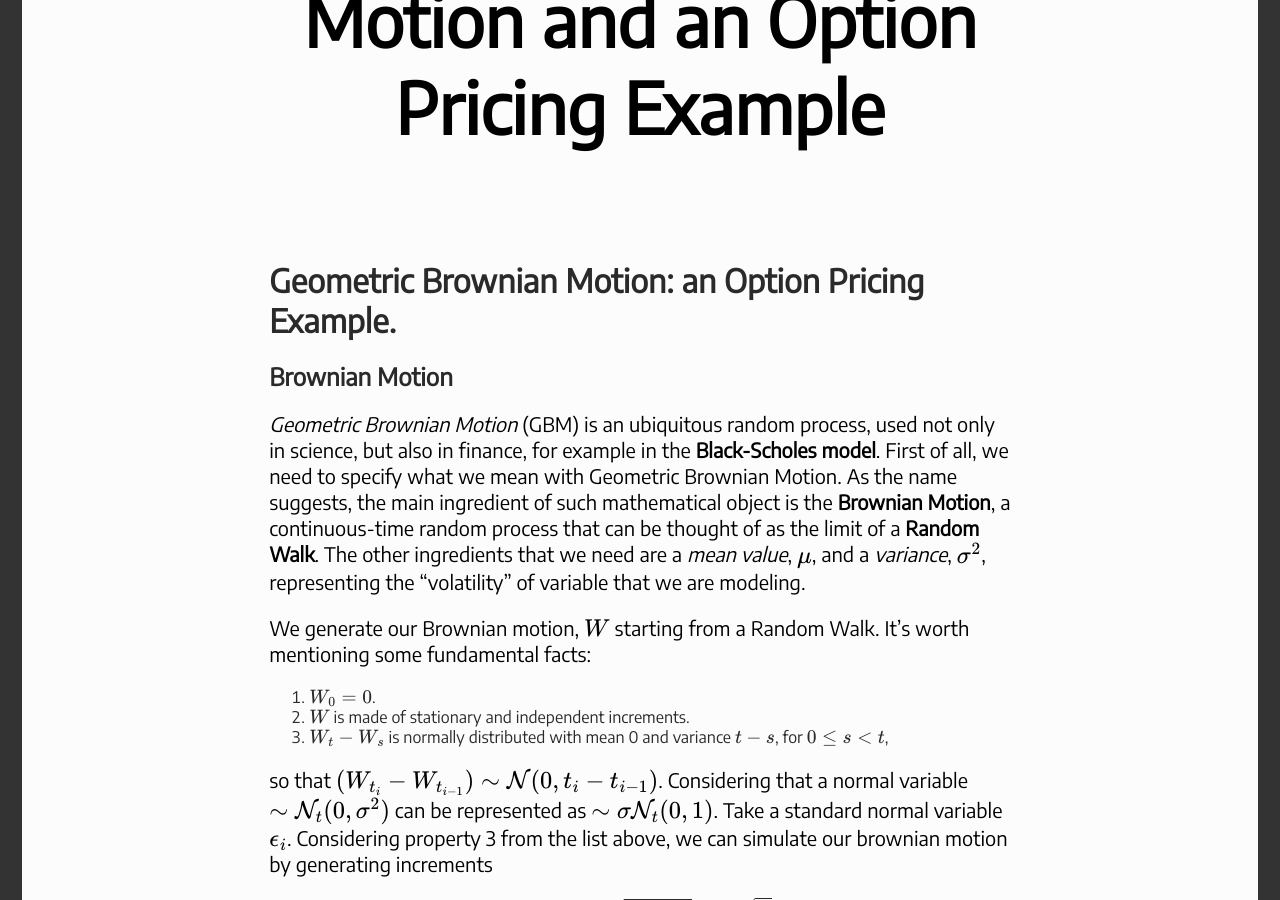
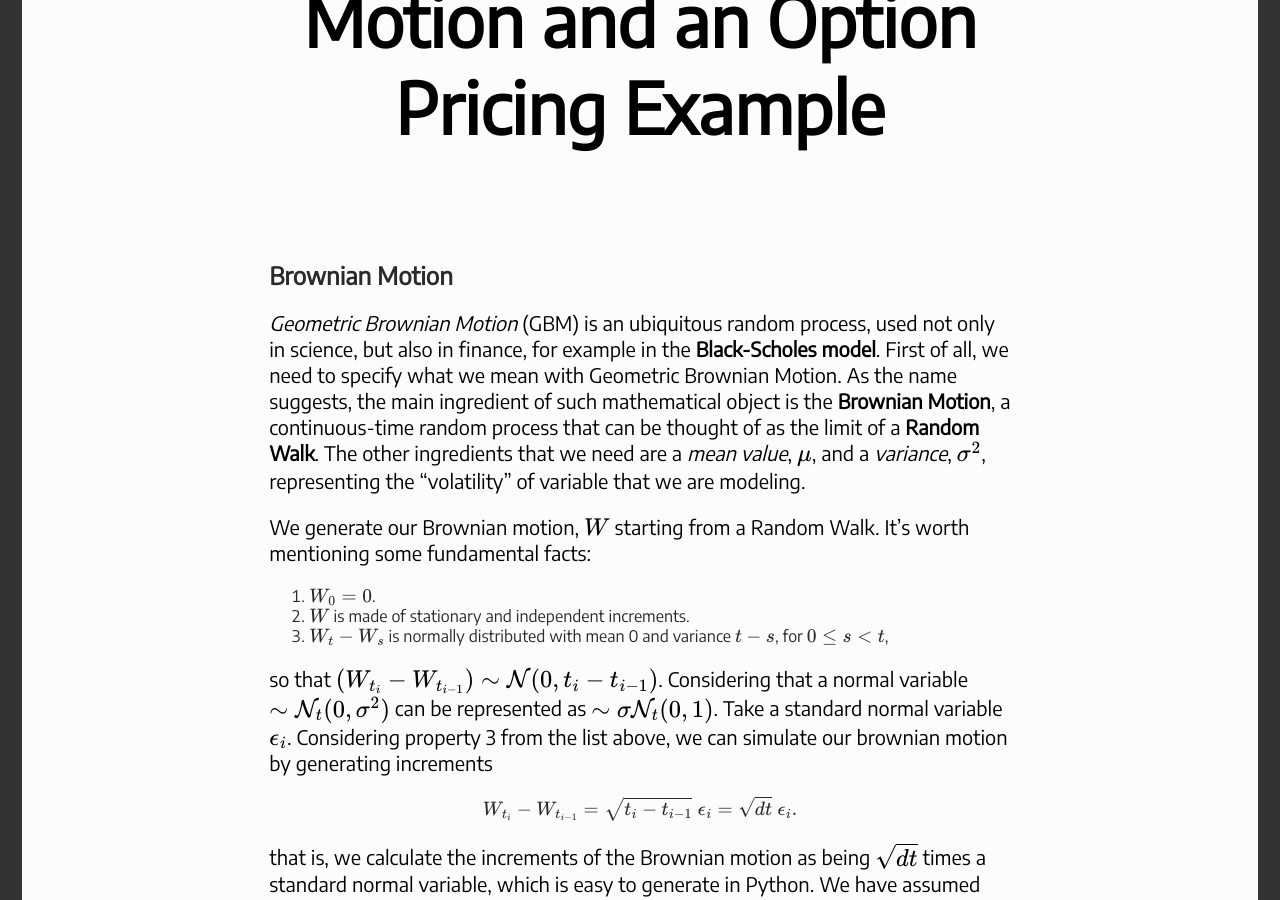
Before and after one commit to FullSimplify/FullSimplify.github.io, a Jekyll site: the page built from _posts/2000-01-03-Geometric-Brownian-Motion-an-Option-Pricing-Example.md, in a window 1280 px wide and 900 px high, scrolled down 537 px. Built offline with Jekyll 4.4.1, drawn with Linux system fonts in a browser that asks for light colours; some web fonts are replaced; formulas are drawn with MathJax 3.

Commit message:
Update 2000-01-03-Geometric-Brownian-Motion-an-Option-Pricing-Example.md

```diff
--- a/_posts/2000-01-03-Geometric-Brownian-Motion-an-Option-Pricing-Example.md
+++ b/_posts/2000-01-03-Geometric-Brownian-Motion-an-Option-Pricing-Example.md
@@ -10,8 +10,6 @@ date: 2015-02-20 12:09:42
 categories:
 permalink: Geometric-Brownian-Motion.html
 ---
-# Geometric Brownian Motion: an Option Pricing Example.
-
 
 ## Brownian Motion
 
```
